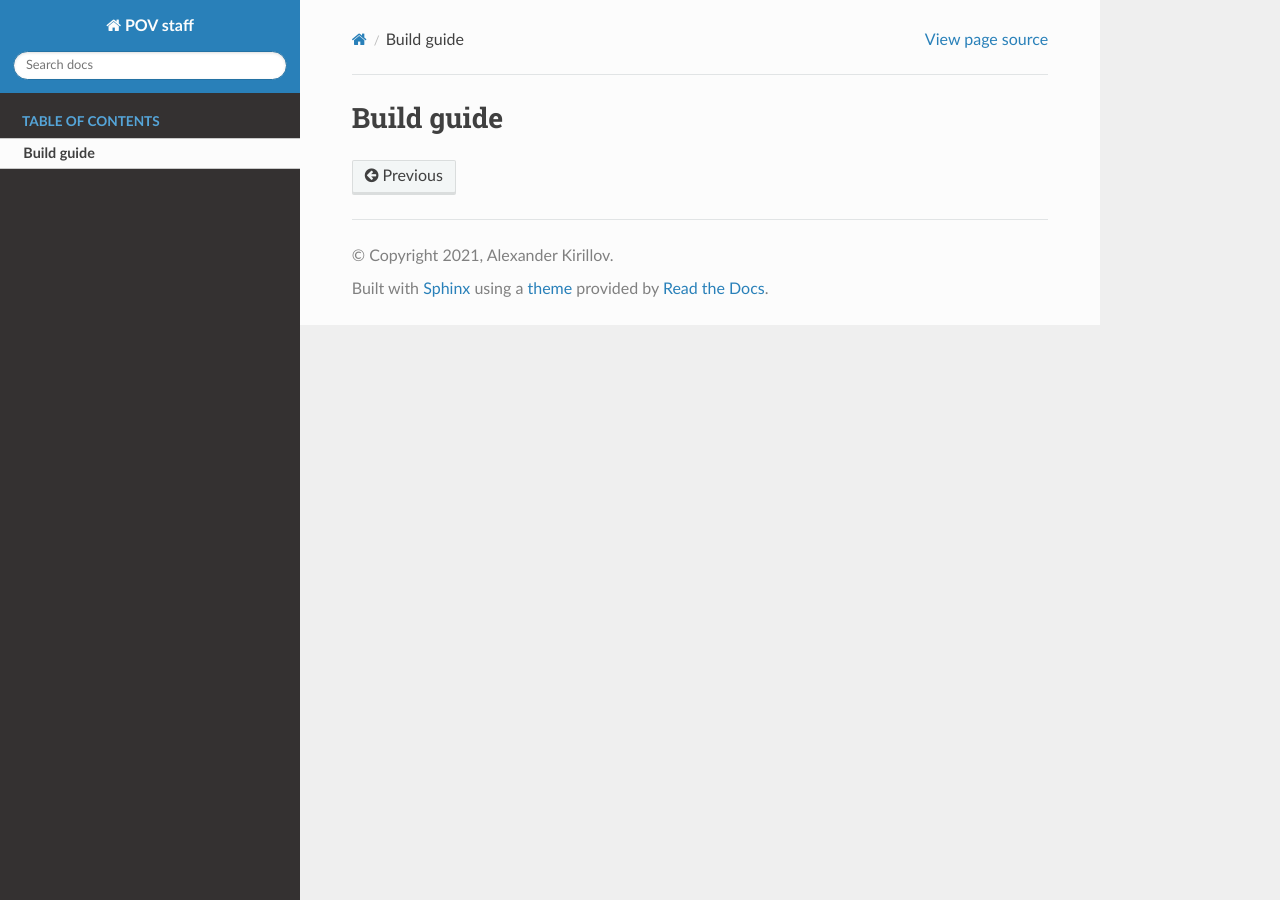
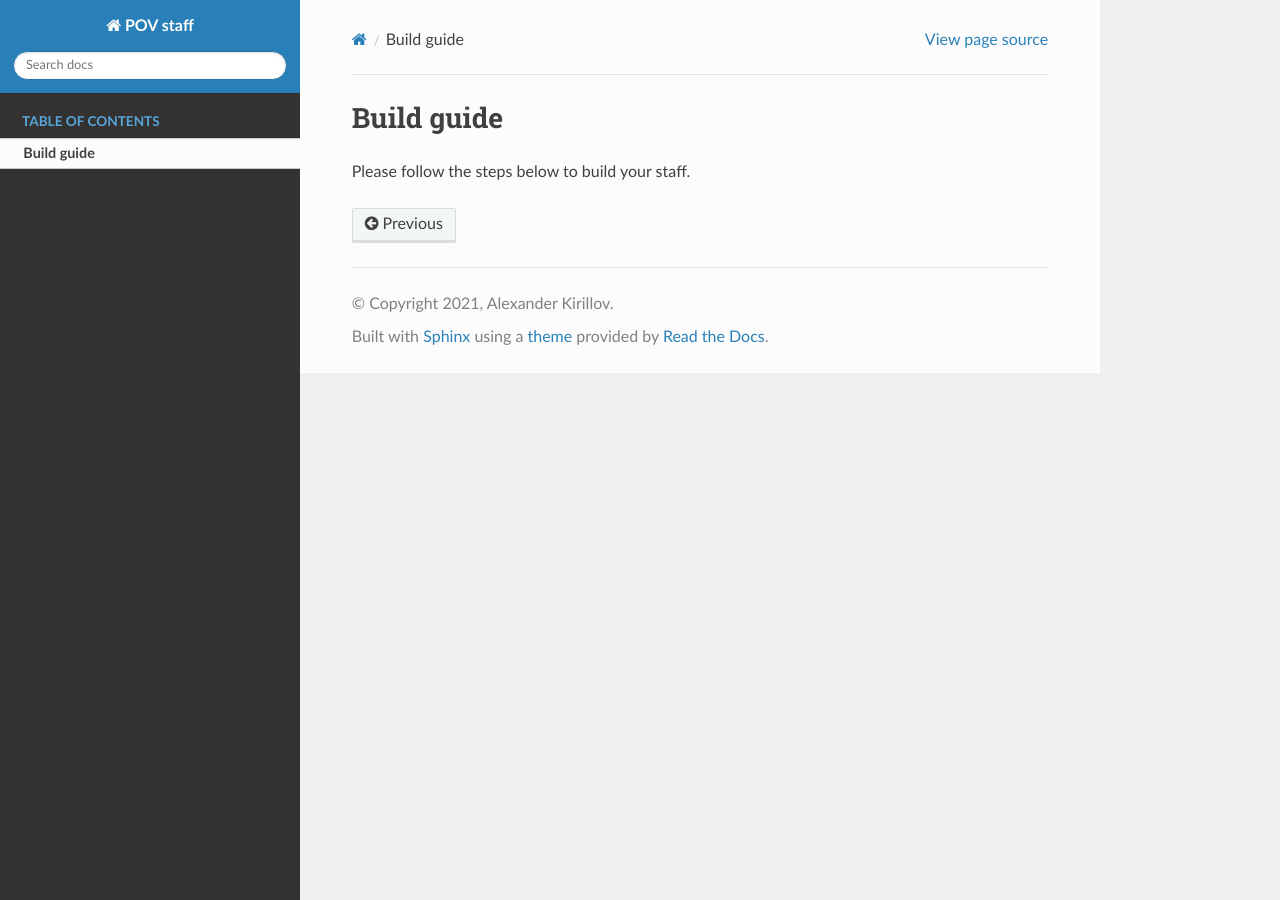
Before and after one commit to shurik179/povstaff, a Sphinx documentation site: the page built from docs/build.rst, in a window 1280 px wide. Built offline with Sphinx 7.4.7 and the Read the Docs theme 2.0.0, drawn with Linux system fonts in a browser that asks for light colours; formulas are drawn with MathJax 3; pages that are not in the unit, such as notebooks, are missing from menus.

Commit message:
Update build.rst

```diff
--- a/docs/build.rst
+++ b/docs/build.rst
@@ -3,7 +3,7 @@
 Build guide
 **************************
 
-
+Please follow the steps below to build your staff.
 
 
 .. toctree::
```
